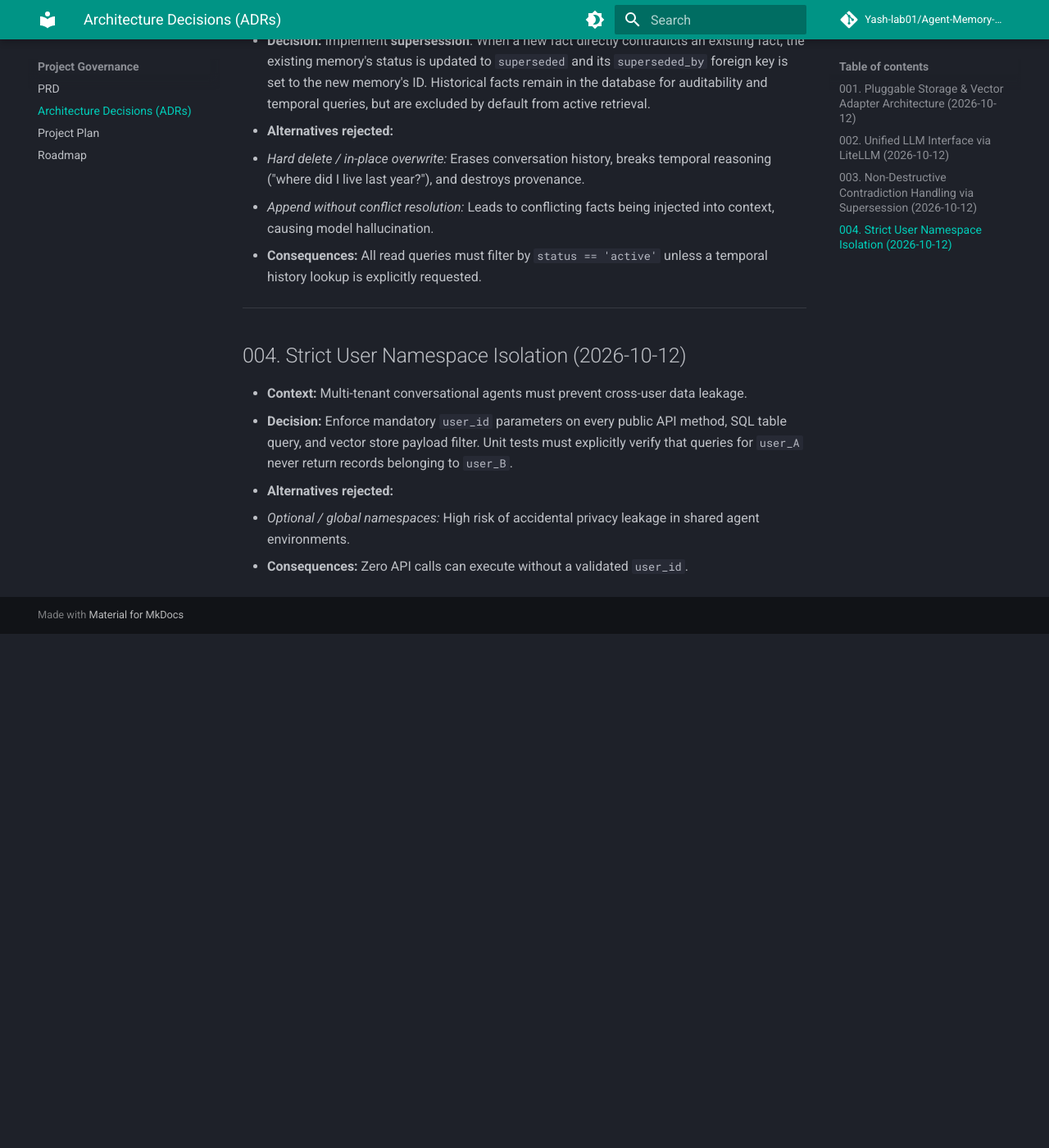
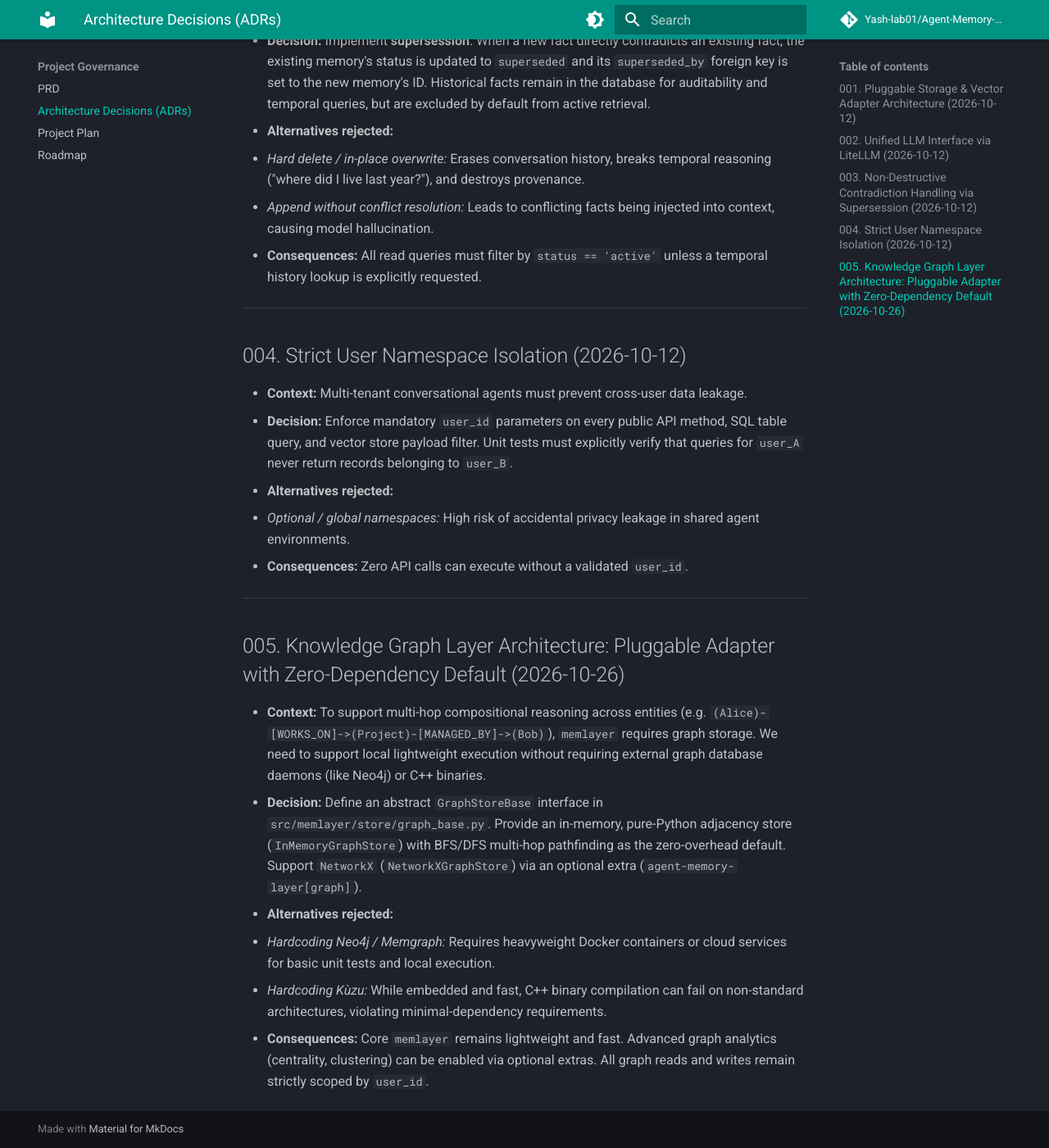
Before and after one commit to Yash-lab01/Agent-Memory-Layer, an MkDocs documentation site: the page built from docs/DECISIONS.md, in a window 1280 px wide and 1400 px high, scrolled down 1570 px. Shown: the whole window at 82% size. Built offline with MkDocs 1.6.1 and Material for MkDocs 9.7.7, drawn with Linux system fonts in a browser that asks for light colours; comment, search, counter and statistics services are not loaded; before the commit the page ends 2343 px from its top, so only the background shows below that.

Commit message:
docs(docs): add spec 017 and ADR 005 for knowledge graph layer

```diff
--- a/docs/DECISIONS.md
+++ b/docs/DECISIONS.md
@@ -40,3 +40,13 @@ This log documents key architectural choices, tradeoffs, rejected alternatives,
 - **Alternatives rejected:**
   - *Optional / global namespaces:* High risk of accidental privacy leakage in shared agent environments.
 - **Consequences:** Zero API calls can execute without a validated `user_id`.
+
+---
+
+## 005. Knowledge Graph Layer Architecture: Pluggable Adapter with Zero-Dependency Default (2026-10-26)
+- **Context:** To support multi-hop compositional reasoning across entities (e.g. `(Alice)-[WORKS_ON]->(Project)-[MANAGED_BY]->(Bob)`), `memlayer` requires graph storage. We need to support local lightweight execution without requiring external graph database daemons (like Neo4j) or C++ binaries.
+- **Decision:** Define an abstract `GraphStoreBase` interface in `src/memlayer/store/graph_base.py`. Provide an in-memory, pure-Python adjacency store (`InMemoryGraphStore`) with BFS/DFS multi-hop pathfinding as the zero-overhead default. Support `NetworkX` (`NetworkXGraphStore`) via an optional extra (`agent-memory-layer[graph]`).
+- **Alternatives rejected:**
+  - *Hardcoding Neo4j / Memgraph:* Requires heavyweight Docker containers or cloud services for basic unit tests and local execution.
+  - *Hardcoding Kùzu:* While embedded and fast, C++ binary compilation can fail on non-standard architectures, violating minimal-dependency requirements.
+- **Consequences:** Core `memlayer` remains lightweight and fast. Advanced graph analytics (centrality, clustering) can be enabled via optional extras. All graph reads and writes remain strictly scoped by `user_id`.
```
Also changed, not shown: docs/specs/017-knowledge-graph-layer.md (added, +79 -0 lines).
